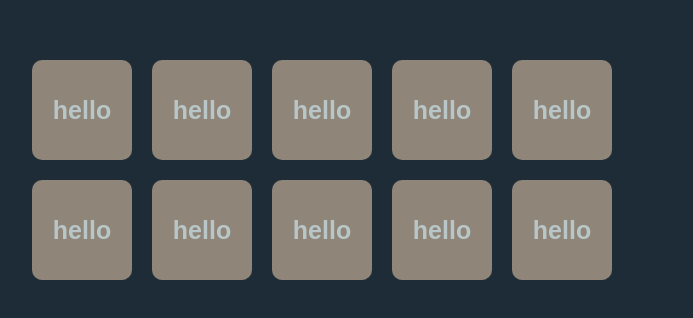
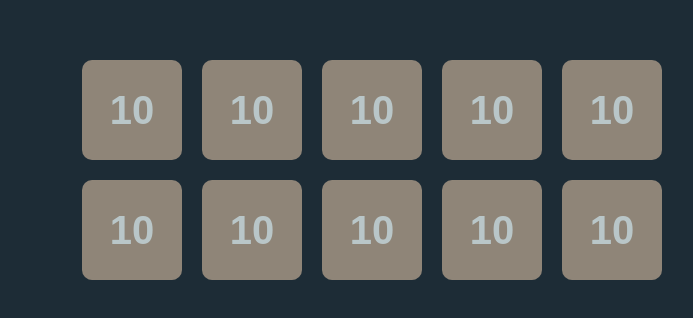
Before and after one commit to Krishna-Prasad31/Tenzies, a React app in the folder my-app/: page / in a window 1280 px wide. Shown: the part 230-548 px from the top of the page, without its empty margins (318-1011 px from the left). Built offline with nearby package versions, Linux system fonts and the light colour scheme; the HTML template or start-up script is replaced by a standard one.

Commit message:
some necessary CSS changes

```diff
--- a/my-app/src/App.jsx
+++ b/my-app/src/App.jsx
@@ -3,15 +3,6 @@ import Body from './Body'
 function App() {
   return(
     <div className='container'>
-    <Body />
-    <Body />
-    <Body />
-    <Body />
-    <Body />
-    <Body />
-    <Body />
-    <Body />
-    <Body />
     <Body />
   </div>
   )
--- a/my-app/src/Body.jsx
+++ b/my-app/src/Body.jsx
@@ -1,10 +1,50 @@
+import React from "react"
+
+function Body () {
+
+const[num, setNum] = React.useState(randomNum)
+
+function randomNum () {
+  return Math.floor((Math.random()* 10)+1)
+  setNum(prevNum => !prevNum)
+}
 
 
-function Body () {
   return(
+    <div className="container">
+      <div className="GameBoard">
+    {num}
+    </div>
     <div className="GameBoard">
-    hello
+    {num}
     </div>
+    <div className="GameBoard">
+    {num}
+    </div>
+    <div className="GameBoard">
+    {num}
+    </div>
+    <div className="GameBoard">
+    {num}
+    </div>
+    <div className="GameBoard">
+    {num}
+    </div>
+    <div className="GameBoard">
+    {num}
+    </div>
+    <div className="GameBoard">
+    {num}
+    </div>
+    <div className="GameBoard">
+    {num}
+    </div>
+    <div className="GameBoard">
+    {num}
+    </div>
+    </div>
+
+
   )
 }
 
--- a/my-app/src/index.css
+++ b/my-app/src/index.css
@@ -13,7 +13,7 @@ body{
   display: grid;
   grid-template-columns: repeat(5, 1fr);
   gap: 20px;
-
+margin-left: 200px;
 }
 
 .GameBoard{
@@ -25,7 +25,7 @@ body{
   justify-content: center;
   align-items: center;
   font-weight: bold;
-  font-size: 25px;
+  font-size: 40px;
   transition: 0.5s;
   cursor: pointer;
 }
```
